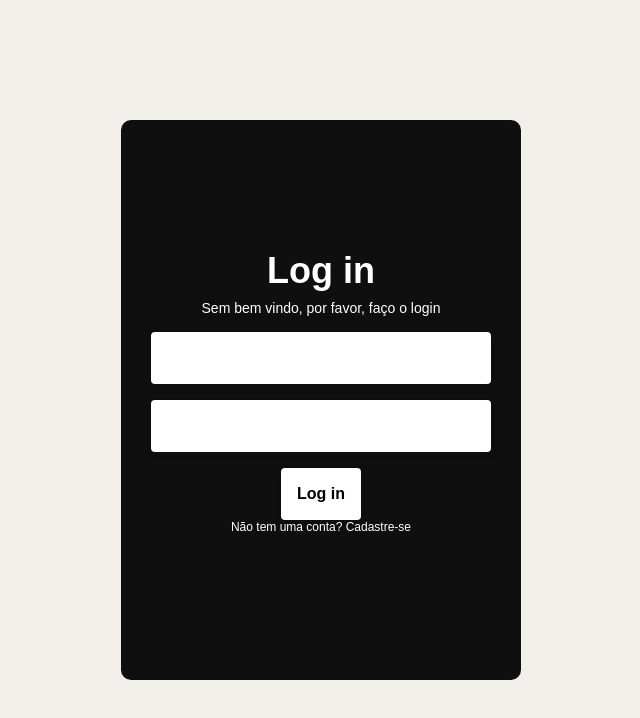
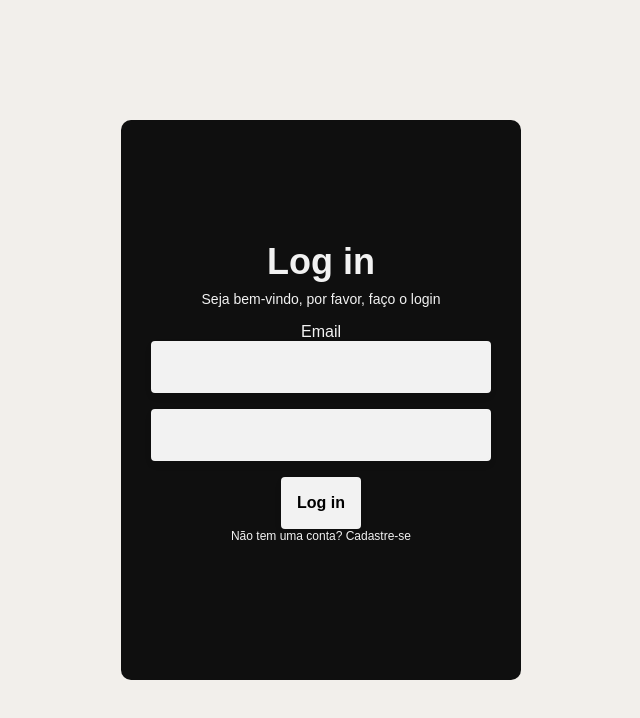
Before and after one commit to PdroHenriqueDev/photonique, a React (Create React App) app: page / in a window 1280 px wide. Shown: the top 718 px of the page, without its empty margins (319-959 px from the left). Built offline with nearby package versions, Linux system fonts and the light colour scheme.

Commit message:
refactor(styles): changing ligther color

```diff
--- a/src/app/components/button/styles.tsx
+++ b/src/app/components/button/styles.tsx
@@ -4,7 +4,7 @@ export const DynamicButton = styled.button`
     height: 52px;
     border: none;
     padding: 0 16px;
-    background-color: #fff;
+    background-color: ${(({ theme }) => theme.colors.primary.lighter)};
     font-size: 16px;
     box-shadow: 0px 4px 10px rgba(0, 0, 0, 0.04);
     font-weight: bold;
--- a/src/app/components/input/index.tsx
+++ b/src/app/components/input/index.tsx
@@ -1,8 +1,16 @@
-import { Input } from './styles';
+import { Input, Label } from './styles';
+import { InputProps } from '../../models/components/input.model';
 
-function Form() {
+function Form(props: InputProps) {
+  const { label } = props;
+  const labelExists = (label && label?.length > 0) || false;
   return (
-    <Input />
+    <>
+        { labelExists &&
+            <Label>{label}</Label>
+        }
+        <Input />
+    </>
   );
 }
 
--- a/src/app/components/input/styles.tsx
+++ b/src/app/components/input/styles.tsx
@@ -3,8 +3,8 @@ import styled from 'styled-components';
 export const Input = styled.input`
     width: 100%;
     border: none;
-    background: #fff;
-    border: 2px solid #fff;
+    background: ${(({ theme }) => theme.colors.primary.lighter)};;
+    border: 2px solid ${(({ theme }) => theme.colors.primary.lighter)};;
     box-shadow: 0px 4px 10px rgba(0, 0, 0, 0.04);
     height: 52px;
     border-radius: 4px;
@@ -18,3 +18,7 @@ export const Input = styled.input`
         margin-top: 16px;
     }
 `;
+
+export const Label = styled.label`
+    color: ${(({ theme }) => theme.colors.primary.lighter)};
+`;
--- /dev/null
+++ b/src/app/models/components/input.model.ts
@@ -0,0 +1,3 @@
+export interface InputProps {
+  label?: string;
+}
--- a/src/app/pages/register/components/form/index.tsx
+++ b/src/app/pages/register/components/form/index.tsx
@@ -6,8 +6,8 @@ function Form() {
   return (
     <Container>
         <TextLogin>Log in</TextLogin>
-        <TextWelcome>Sem bem vindo, por favor, faço o login</TextWelcome>
-        < Input/>
+        <TextWelcome>Seja bem-vindo, por favor, faço o login</TextWelcome>
+        < Input label='Email'/>
         < Input/>
         < Button label='Log in' />
         <TextRegister>Não tem uma conta? Cadastre-se</TextRegister>
--- a/src/app/pages/register/components/form/styles.tsx
+++ b/src/app/pages/register/components/form/styles.tsx
@@ -19,19 +19,19 @@ export const Container = styled.div`
 export const TextLogin = styled.span`
     font-size: 36px;
     font-weight: 600;
-    color: #fff;
+    color: ${(({ theme }) => theme.colors.primary.lighter)};;
     margin-bottom: 8px;
 `;
 
 export const TextWelcome = styled.span`
     font-size: 14px;
-    color: #fff;
+    color: ${(({ theme }) => theme.colors.primary.lighter)};;
     margin-bottom: 16px;
 `;
 
 export const TextRegister = styled.span`
     font-size: 12px;
     font-weight: 500;
-    color: #fff;
+    color: ${(({ theme }) => theme.colors.primary.lighter)};;
     margin-bottom: 16px;
 `;
```
